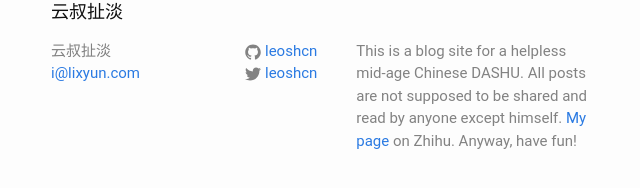
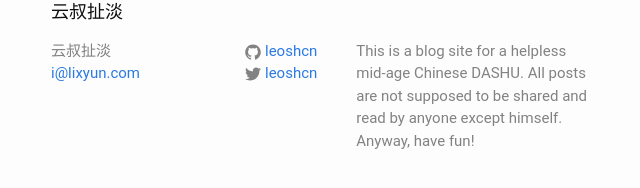
Before and after one commit to leoshcn/leoshcn.github.io, a Jekyll site: the page built from _posts/2015-04-07-vitamin-tablets.md, in a window 1280 px wide and 900 px high, scrolled down 1018 px. Shown: the part 688-876 px from the top of the window, without its empty margins (319-959 px from the left). Built offline with Jekyll 4.4.1, drawn with Linux system fonts in a browser that asks for light colours; some of the changed text lies outside the part shown.

Commit message:
fix bugs

```diff
--- a/_config.yml
+++ b/_config.yml
@@ -2,7 +2,7 @@
 title: 云叔扯淡
 email: i@lixyun.com
 description: > # this means to ignore newlines until "baseurl:"
- This is a blog site for a helpless mid-age Chinese DASHU. All posts are not supposed to be shared and read by anyone except himself. <a href="http://www.zhihu.com/people/leoshcn">My page</a> on Zhihu. Anyway, have fun!
+ This is a blog site for a helpless mid-age Chinese DASHU. All posts are not supposed to be shared and read by anyone except himself. Anyway, have fun!
 baseurl: "" # the subpath of your site, e.g. /blog/
 url: "http://yourdomain.com" # the base hostname & protocol for your site
 twitter_username: leoshcn
--- a/_posts/2015-04-07-vitamin-tablets.md
+++ b/_posts/2015-04-07-vitamin-tablets.md
@@ -6,7 +6,8 @@
 ---
 去台湾前又感冒了，是2周前参加Autodesk 同事聚会时候被鸡毛传染的，这次死去活来的感冒坚定了我对抗抵抗力衰退的决心。
 第一个举措是开始吃保健品，目前找到的这个是 Nature Made 的 Ultra Man，本文也是为了坚持吃它所写的自勉文 - 当我的思绪又发生漂移，认为吃不吃无所谓的时候，请
-###A：先看看它是多么的有益；
+
+###A：先看看它是多么的有益
 
 ![NatureMadeUltraMan-pic1](http://leoblog.u.qiniudn.com/VitaminTablet1.png)
 ![NatureMadeUltraMan-pic2](http://leoblog.u.qiniudn.com/VitaminTablet2.png)
```
